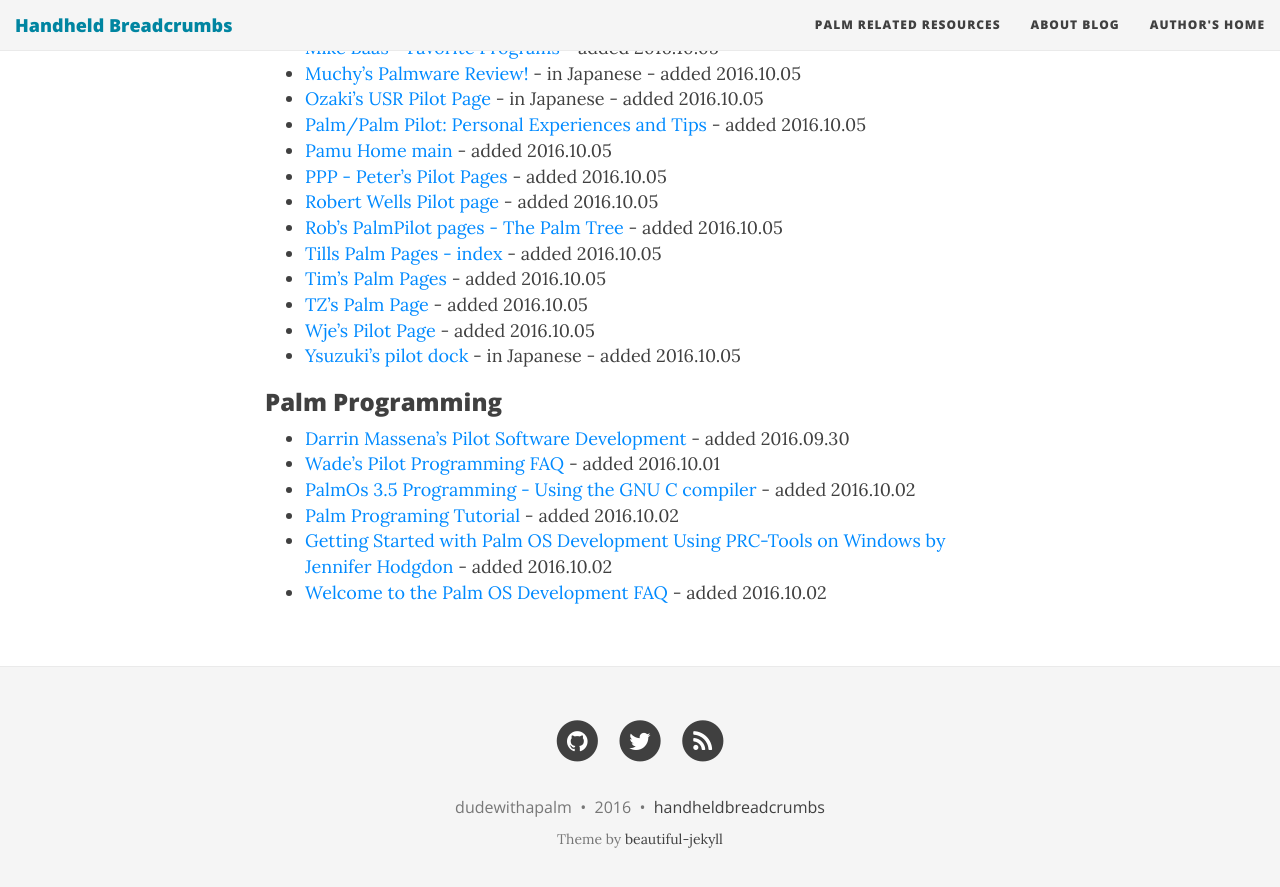
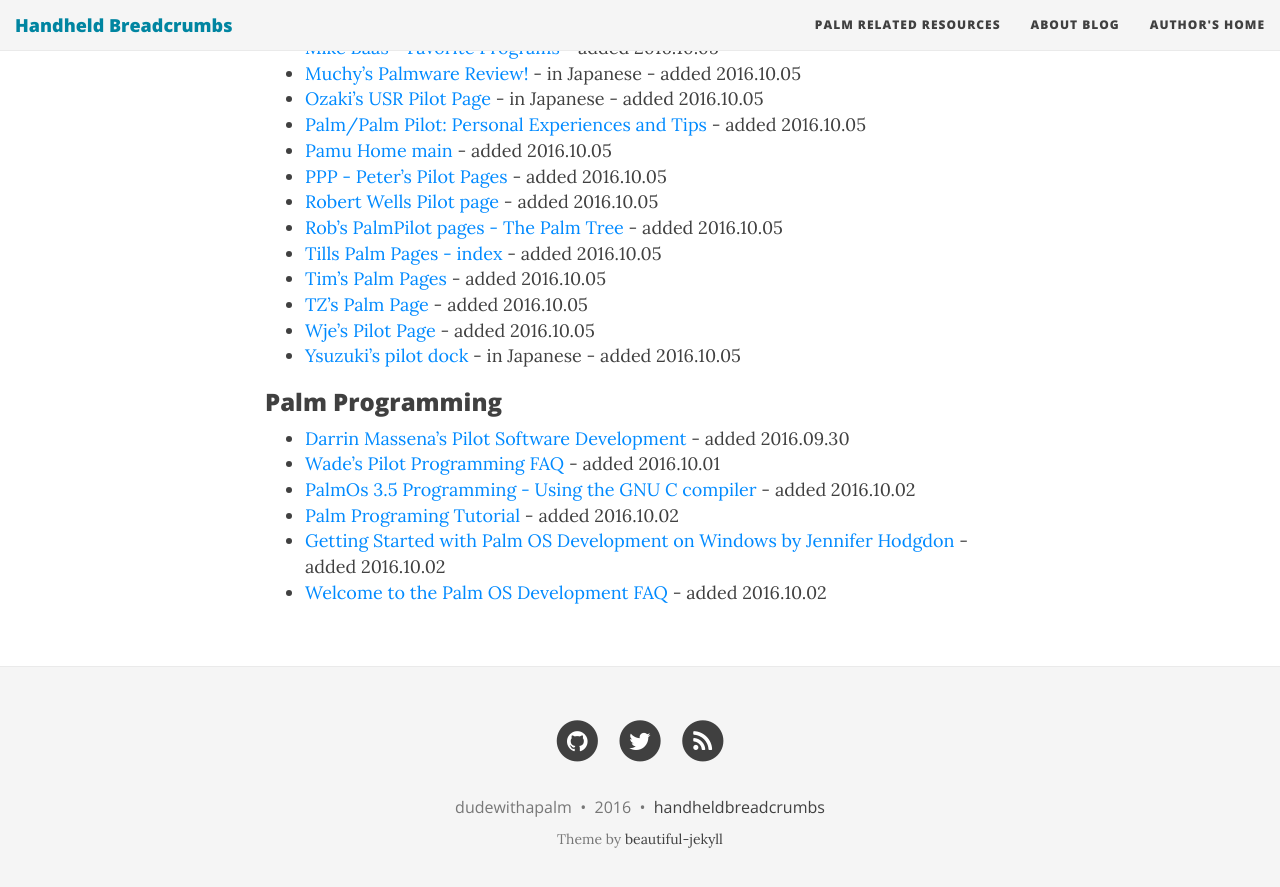
Before and after one commit to handheldbreadcrumbs/handheldbreadcrumbs.github.io, a Jekyll site: the page built from palmresources.md, in a window 1280 px wide and 900 px high, scrolled down 1255 px. Shown: the top 887 px of the window. Built offline with Jekyll 4.4.1, drawn with Linux system fonts in a browser that asks for light colours; nearby versions of some CDN libraries.

Commit message:
amendments to palm resources page

```diff
--- a/palmresources.md
+++ b/palmresources.md
@@ -61,5 +61,5 @@
 * [Wade's Pilot Programming FAQ](http://web.archive.org/web/19980614103130/http://www.wademan.com/Pilot/Program/FAQ.htm){:target="_blank"} - added 2016.10.01
 * [PalmOs 3.5 Programming - Using the GNU C compiler](http://web.archive.org/web/20050610082349/http://membres.lycos.fr/pbriol/palmos/gcc.html){:target="_blank"} - added 2016.10.02
 * [Palm Programing Tutorial](http://web.archive.org/web/20030110032033/http://www.ligfiets.net/toni/palm/tutorial/uk/){:target="_blank"} - added 2016.10.02
-* [Getting Started with Palm OS Development Using PRC-Tools on Windows by Jennifer Hodgdon](http://web.archive.org/web/20040229005540/http://www.poplarware.com/palmdev.html){:target="_blank"} - added 2016.10.02
+* [Getting Started with Palm OS Development on Windows by Jennifer Hodgdon](http://web.archive.org/web/20040229005540/http://www.poplarware.com/palmdev.html){:target="_blank"} - added 2016.10.02
 * [Welcome to the Palm OS Development FAQ](http://web.archive.org/web/20040402134534/http://flippinbits.com/twiki/bin/view/FAQ/WebHome){:target="_blank"} - added 2016.10.02
```
